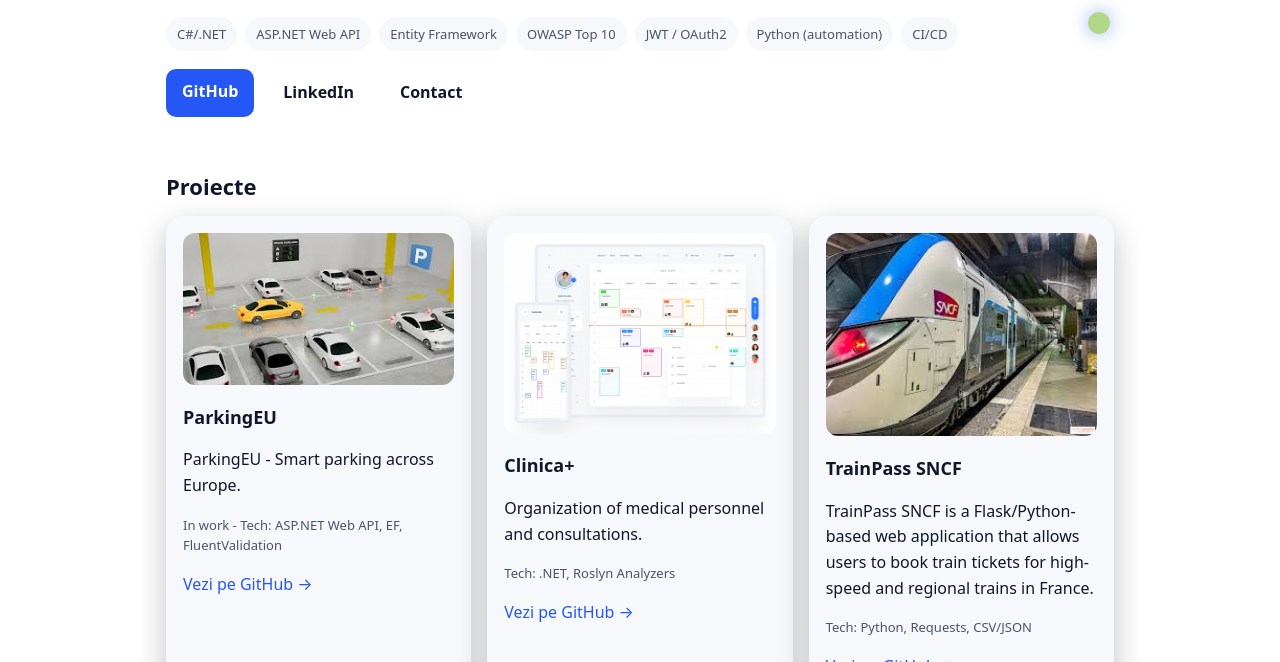
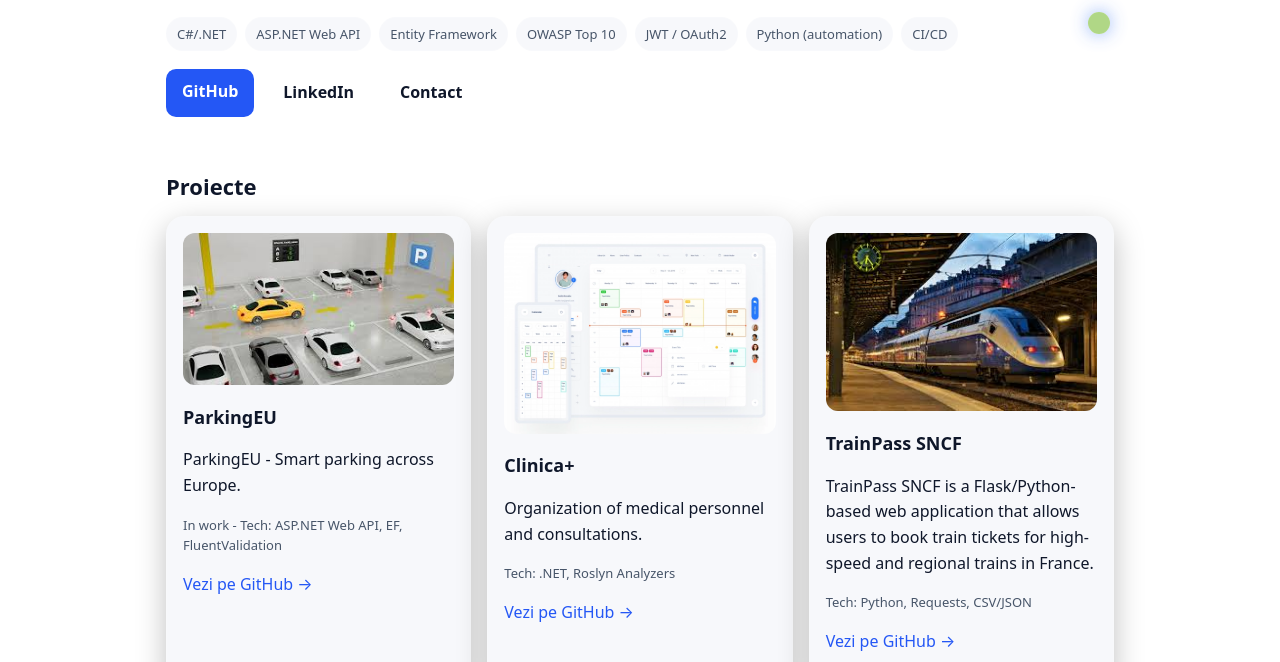
Before and after one commit to munteanusil/munteanusil.github.io, a plain HTML site: page index.html in a window 1280 px wide. Shown: the part 438-1100 px from the top of the page. Drawn offline with Linux system fonts and the light colour scheme.

Commit message:
Update index.html

```diff
--- a/index.html
+++ b/index.html
@@ -205,7 +205,7 @@
           <p><a href="https://github.com/munteanusil/Hospital-Management-System_Web-Api" target="_blank" rel="noopener">Vezi pe GitHub →</a></p>
         </article>
         <article class="card">
-            <img src="assets/images/sncf.jpg" alt="TrainPass SNCF for book train tickets ">
+            <img src="assets/images/isncf.jpg" alt="TrainPass SNCF for book train tickets ">
           <h3> TrainPass SNCF</h3>
           <p>TrainPass SNCF is a Flask/Python-based web application that allows users to book train tickets for high-speed and regional trains in France.</p>
           <p class="meta">Tech: Python, Requests, CSV/JSON</p>
```
